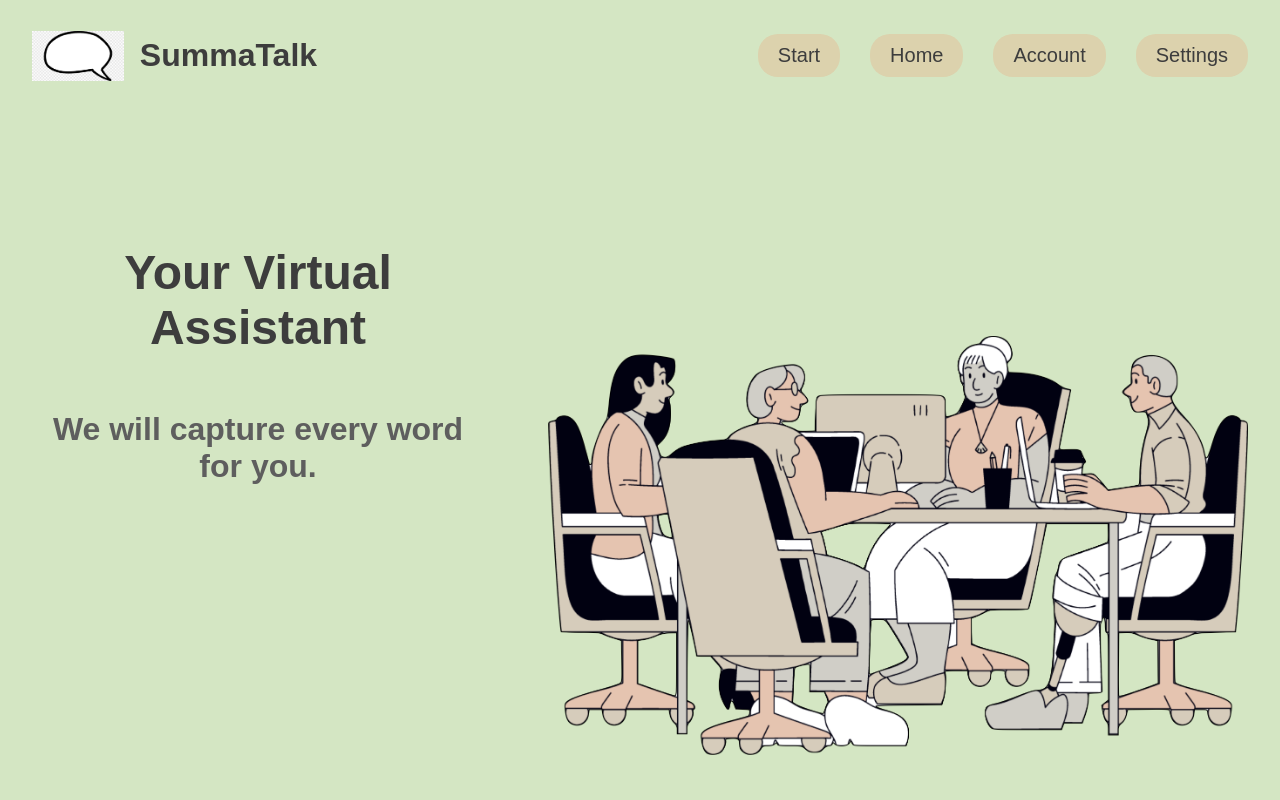
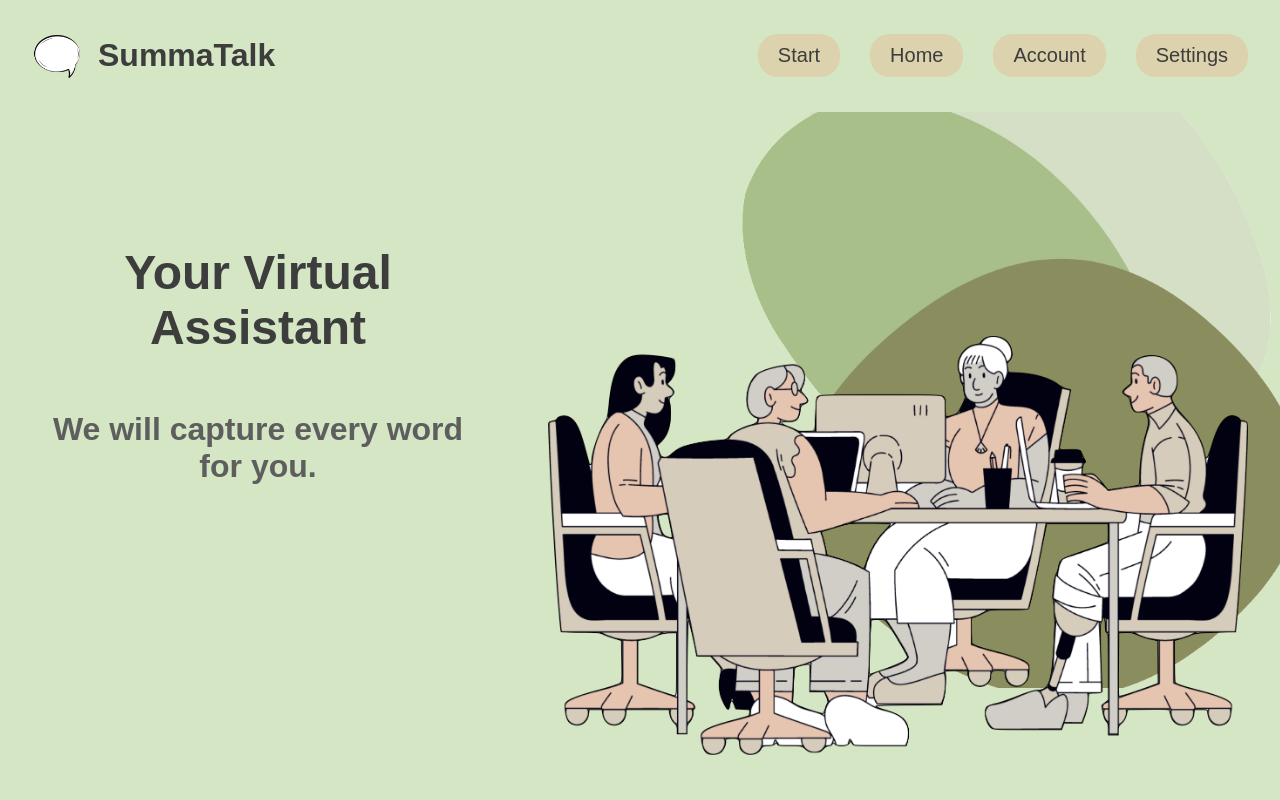
Before and after one commit to Naowak/SummaTalk, a Flask app: page / in a window 1280 px wide. Run offline with Flask 3, Linux system fonts and the light colour scheme; parts of the project's set-up code (start-up, migrations or seed data) failed here and were passed over.

Commit message:
changing the world

```diff
--- a/static/index.css
+++ b/static/index.css
@@ -82,3 +82,16 @@ body {
   font-size: 2em;
   margin-bottom: 0.5em;
 }
+
+.bubble-background {
+  position: absolute;
+  z-index: -1;
+  width: 100%;
+  display: flex;
+  flex-direction: row;
+  justify-content: flex-end;
+}
+
+.bubble-background img {
+  width: 80%;
+}
--- a/templates/index.html
+++ b/templates/index.html
@@ -18,6 +18,9 @@
             <button class="nav-btn">Settings</button>
         </div>
     </div>
+    <div class="bubble-background">
+        <img src="/static/background-bubbles.png" alt="Bubble">
+    </div>
     <div class="main-content">
         <div class="main-text">
             <h2>Your Virtual Assistant</h2>
```
Also changed, not shown: static/background-bubbles.png (added), static/small-bubble.png.
